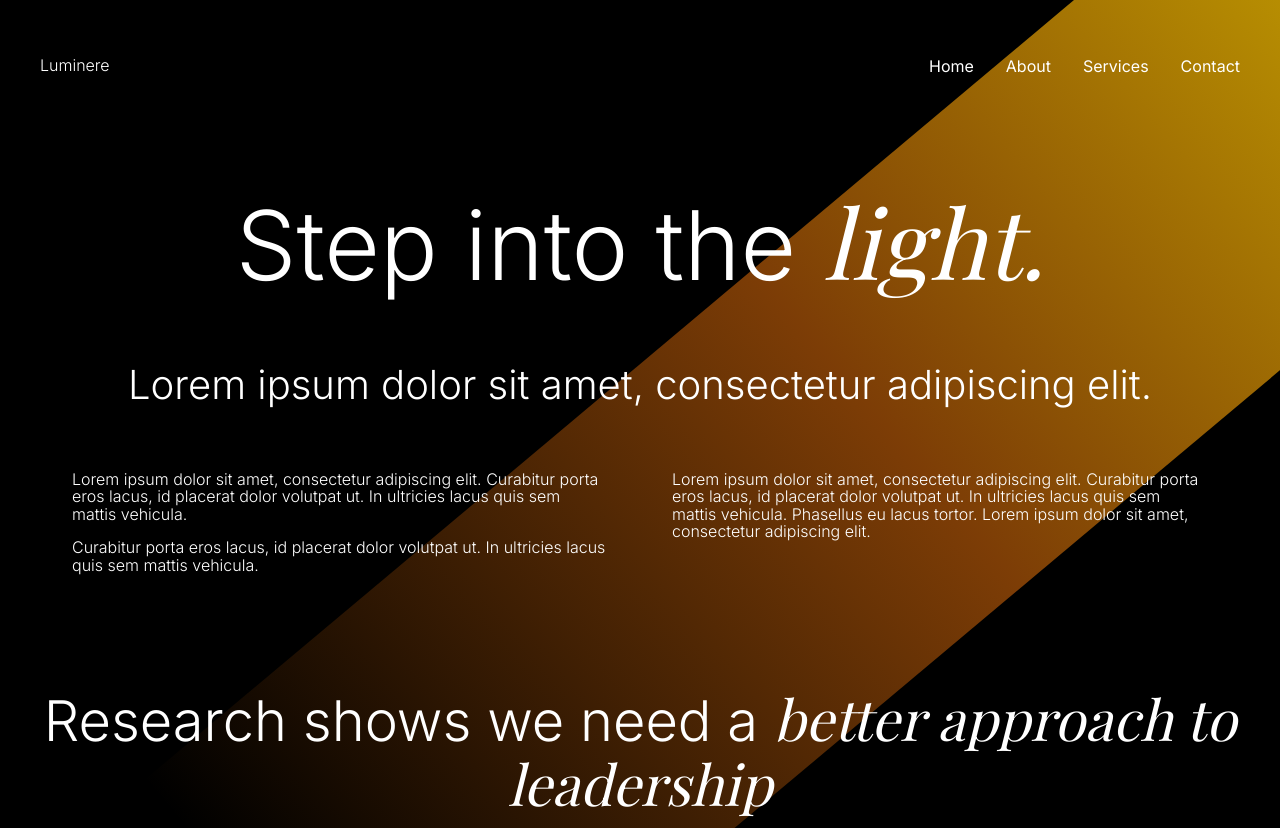
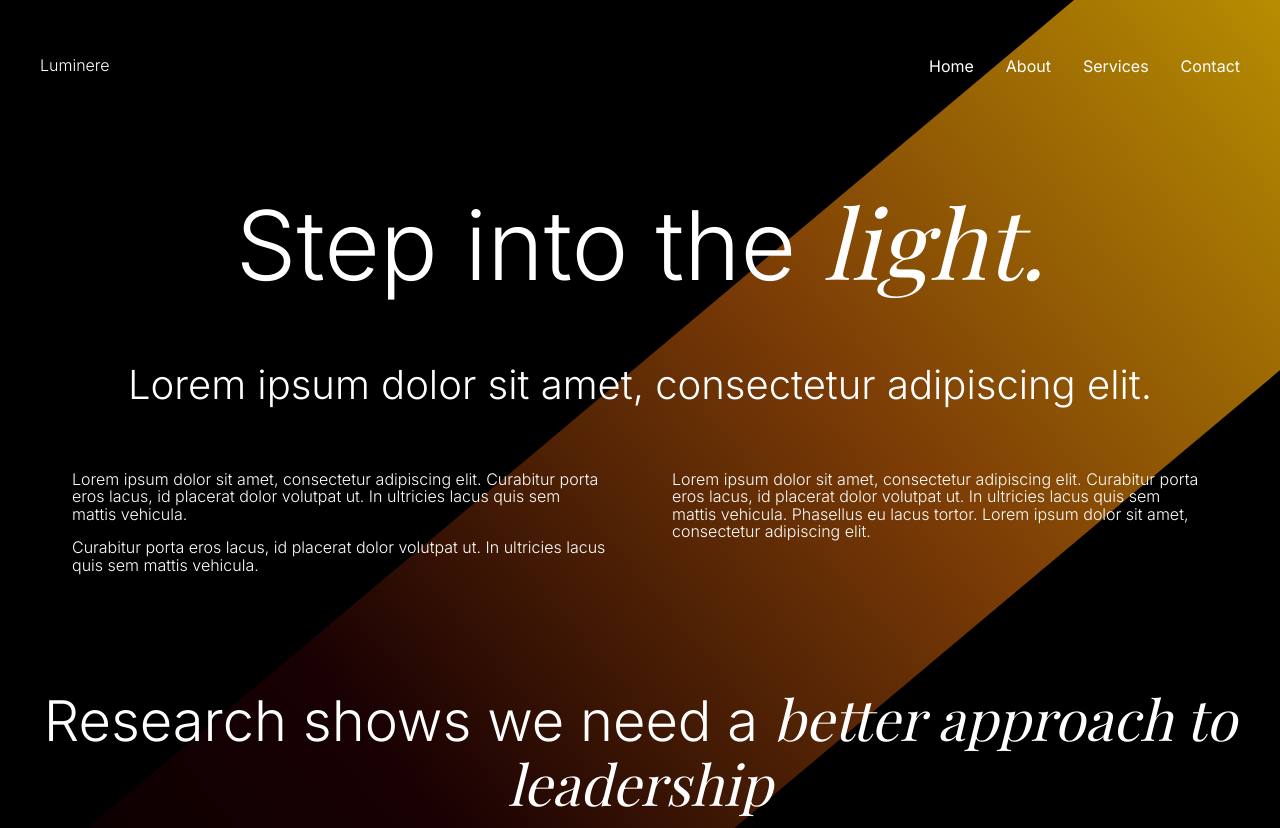
Before and after one commit to alliehkw/luminere-light-beam, a plain HTML site: page index.html in a window 1280 px wide. Shown: the top 828 px of the page. Drawn offline with nearby package versions, Linux system fonts and the light colour scheme; a web font is replaced by a local one.

Commit message:
added more red to the orange gradient

```diff
--- a/beamStyles.css
+++ b/beamStyles.css
@@ -244,7 +244,7 @@ of the screen the beam is on! */
 .beam.right.orange {
     /* background: linear-gradient(243deg, #FFD600 3.56%, rgba(240, 0, 27, 0.00) 77.09%); */
     /* background: linear-gradient(270deg, #FFD600 0%, #F8790C 43.5%, rgba(240, 0, 27, 0.00) 100%); */
-    background: linear-gradient(270deg, rgba(255,214,0,0.8) 0%, rgba(248,121,12,0.5) 40%, rgba(240,0,27,0.0) 80%, rgba(240,0,27,0) 100%);
+    background: linear-gradient(270deg, rgba(255,214,0,0.8) 0%, rgba(248,121,12,0.5) 40%, rgba(240,0,27,0.1) 70%, rgba(240,0,27,0) 100%);
 }
 
 .beam.right.purple {
```
